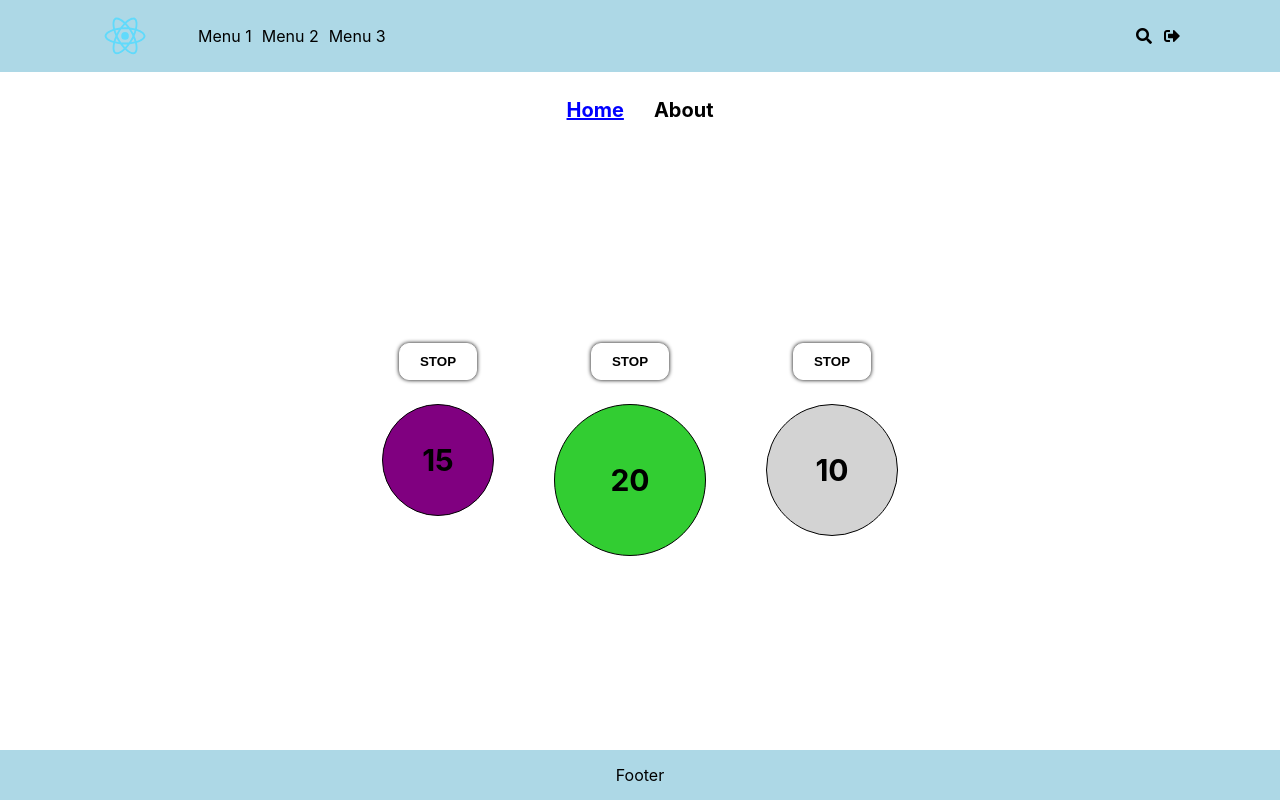
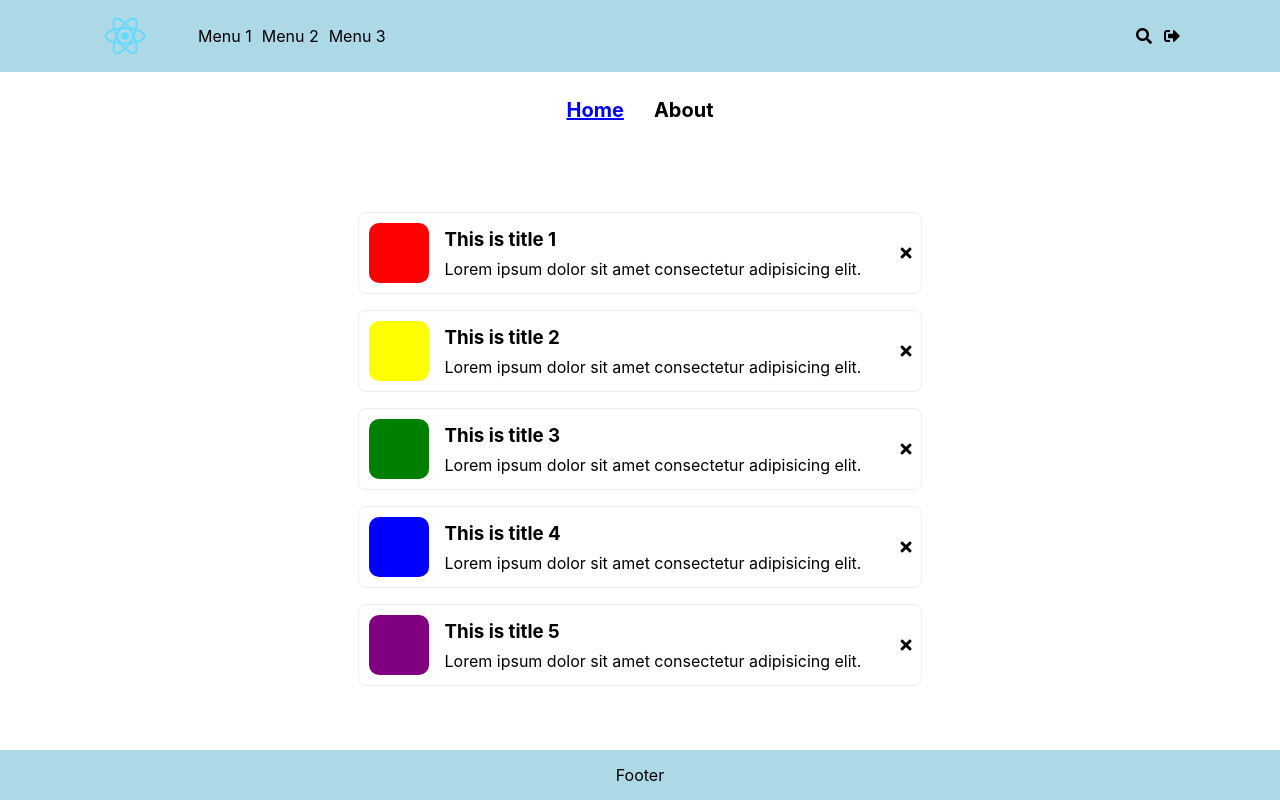
Before and after one commit to mvn-vietnguyen-dn/react-training, a React (Create React App) app: page / in a window 1280 px wide. Built offline with nearby package versions, Linux system fonts and the light colour scheme.

Commit message:
[Week 3] Practice Events, Render Conditional and Lists & Keys

```diff
--- a/src/App.scss
+++ b/src/App.scss
@@ -3,6 +3,7 @@
 
 @import './components/modules/Navbar';
 @import './components/modules/Circle';
+@import './components/modules/List';
 
 html,
 body,
@@ -53,6 +54,16 @@ body,
   }
 }
 
+p,
+h1,
+h2,
+h3,
+h4,
+h5,
+h6 {
+  margin: 0;
+}
+
 ul,
 ol {
   list-style: none;
--- a/src/App.tsx
+++ b/src/App.tsx
@@ -2,7 +2,7 @@ import { Component } from "react";
 
 import "./App.scss";
 import { Header, Footer } from "./components/layouts";
-import { Circle } from "./components/modules";
+import { List } from "./components/modules";
 
 interface AppState {
   page: "home" | "about";
@@ -39,13 +39,14 @@ class App extends Component<{}, AppState> {
             </li>
           </ul>
           {page === "home" && (
-            <div className="circle-section">
-              <div className="circle-wrapper">
-                <Circle circleSize="110" number={20} isCountdowning />
-                <Circle circleSize="150" number={25} isCountdowning />
-                <Circle circleSize="130" number={15} isCountdowning />
-              </div>
-            </div>
+            // <div className="circle-section">
+            //   <div className="circle-wrapper">
+            //     <Circle circleSize="110" number={20} isCountdowning />
+            //     <Circle circleSize="150" number={25} isCountdowning />
+            //     <Circle circleSize="130" number={15} isCountdowning />
+            //   </div>
+            // </div>
+            <List />
           )}
         </main>
         <Footer />
--- /dev/null
+++ b/src/components/modules/List/data.json
@@ -0,0 +1,34 @@
+{
+  "items": [
+    {
+      "id": 1,
+      "title": "This is title 1",
+      "description": "Lorem ipsum dolor sit amet consectetur adipisicing elit.",
+      "color": "red"
+    },
+    {
+      "id": 2,
+      "title": "This is title 2",
+      "description": "Lorem ipsum dolor sit amet consectetur adipisicing elit.",
+      "color": "yellow"
+    },
+    {
+      "id": 3,
+      "title": "This is title 3",
+      "description": "Lorem ipsum dolor sit amet consectetur adipisicing elit.",
+      "color": "green"
+    },
+    {
+      "id": 4,
+      "title": "This is title 4",
+      "description": "Lorem ipsum dolor sit amet consectetur adipisicing elit.",
+      "color": "blue"
+    },
+    {
+      "id": 5,
+      "title": "This is title 5",
+      "description": "Lorem ipsum dolor sit amet consectetur adipisicing elit.",
+      "color": "purple"
+    }
+  ]
+}
--- /dev/null
+++ b/src/components/modules/List/index.scss
@@ -0,0 +1,38 @@
+.list-content {
+  display: flex;
+  flex-direction: column;
+  justify-content: center;
+  flex: 1 0 0;
+  .list-item {
+    display: flex;
+    align-items: center;
+    position: relative;
+    padding: 10px 60px 10px 10px;
+    border: 1px solid #eee;
+    border-radius: 8px;
+    &:not(:first-child) {
+      margin-top: 16px;
+    }
+    &-header {
+      width: 60px;
+      height: 60px;
+      border-radius: 10px;
+    }
+    &-content {
+      margin-left: 16px;
+      display: flex;
+      flex-direction: column;
+      align-items: flex-start;
+    }
+    &-description {
+      margin-top: 8px;
+    }
+    &-delete-icon {
+      position: absolute;
+      top: 50%;
+      transform: translateY(-50%);
+      right: 10px;
+      cursor: pointer;
+    }
+  }
+}
--- /dev/null
+++ b/src/components/modules/List/index.tsx
@@ -0,0 +1,54 @@
+import { Component } from "react";
+
+import { IListItem } from "./type";
+
+import data from "./data.json";
+
+interface ListState {
+  listItems: IListItem[];
+}
+
+class List extends Component<{}, ListState> {
+  state: ListState = {
+    listItems: data?.items,
+  };
+
+  deleteItem(idx: number) {
+    const newListItems = [...this.state.listItems];
+    newListItems.splice(idx, 1);
+    this.setState({ listItems: newListItems } as ListState);
+  }
+
+  render() {
+    const { listItems } = this.state;
+
+    return (
+      <ul className="list-content">
+        {listItems?.length ? (
+          <>
+            {listItems?.map((item: IListItem, idx: number) => (
+              <li className="list-item" key={item?.id}>
+                <div
+                  className="list-item-header"
+                  style={{ backgroundColor: item?.color }}
+                ></div>
+                <div className="list-item-content">
+                  <h3 className="list-item-title">{item?.title}</h3>
+                  <p className="list-item-description">{item?.description}</p>
+                </div>
+                <i
+                  className="list-item-delete-icon fas fa-times"
+                  onClick={() => this.deleteItem(idx)}
+                ></i>
+              </li>
+            ))}
+          </>
+        ) : (
+          <h2>You no have any item.</h2>
+        )}
+      </ul>
+    );
+  }
+}
+
+export default List;
--- /dev/null
+++ b/src/components/modules/List/type.ts
@@ -0,0 +1,6 @@
+export interface IListItem {
+  id: number;
+  title: string;
+  description: string;
+  color: string;
+}
--- a/src/components/modules/index.ts
+++ b/src/components/modules/index.ts
@@ -1,4 +1,5 @@
 import Navbar from "./Navbar";
 import Circle from "./Circle";
+import List from "./List";
 
-export { Navbar, Circle };
+export { Navbar, Circle, List };
```
